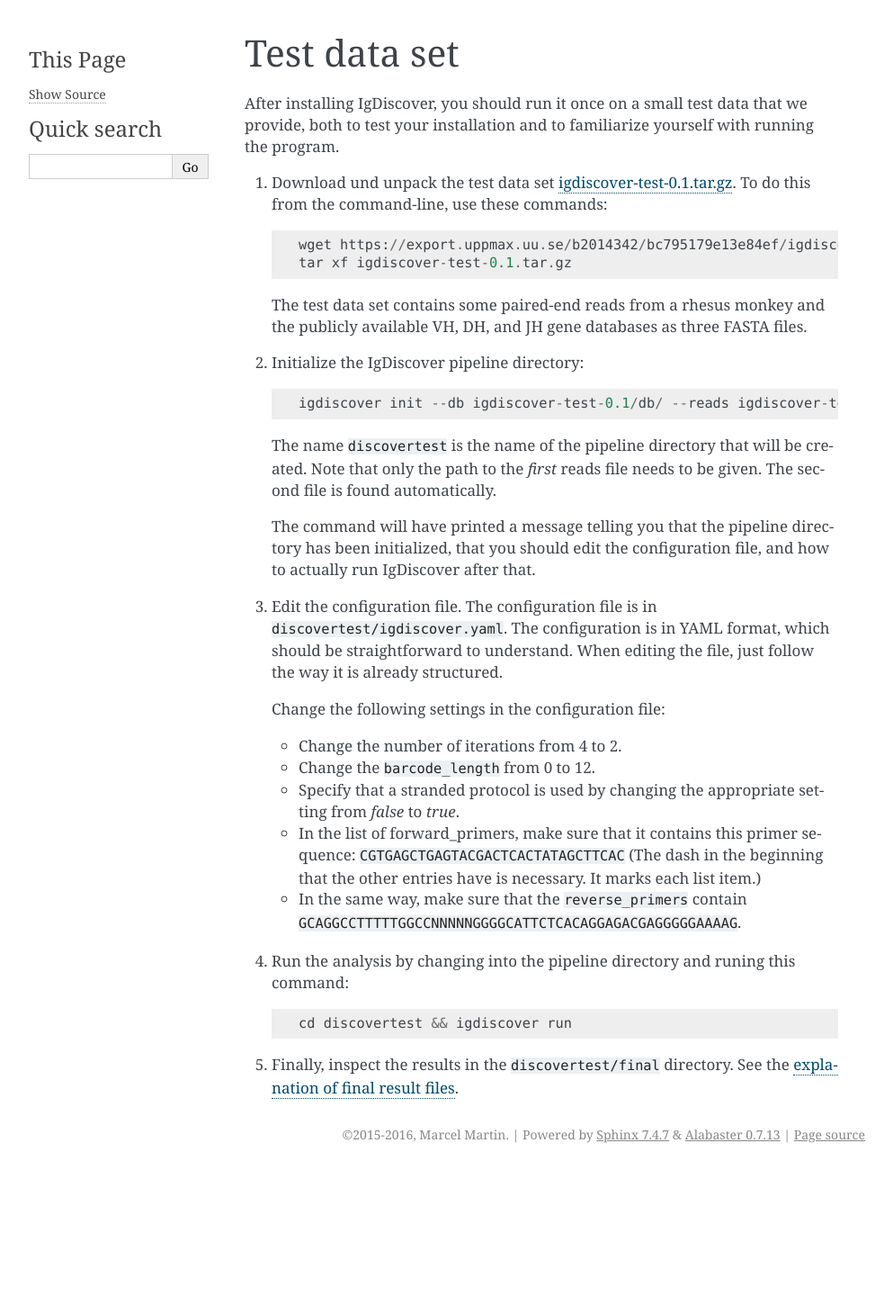
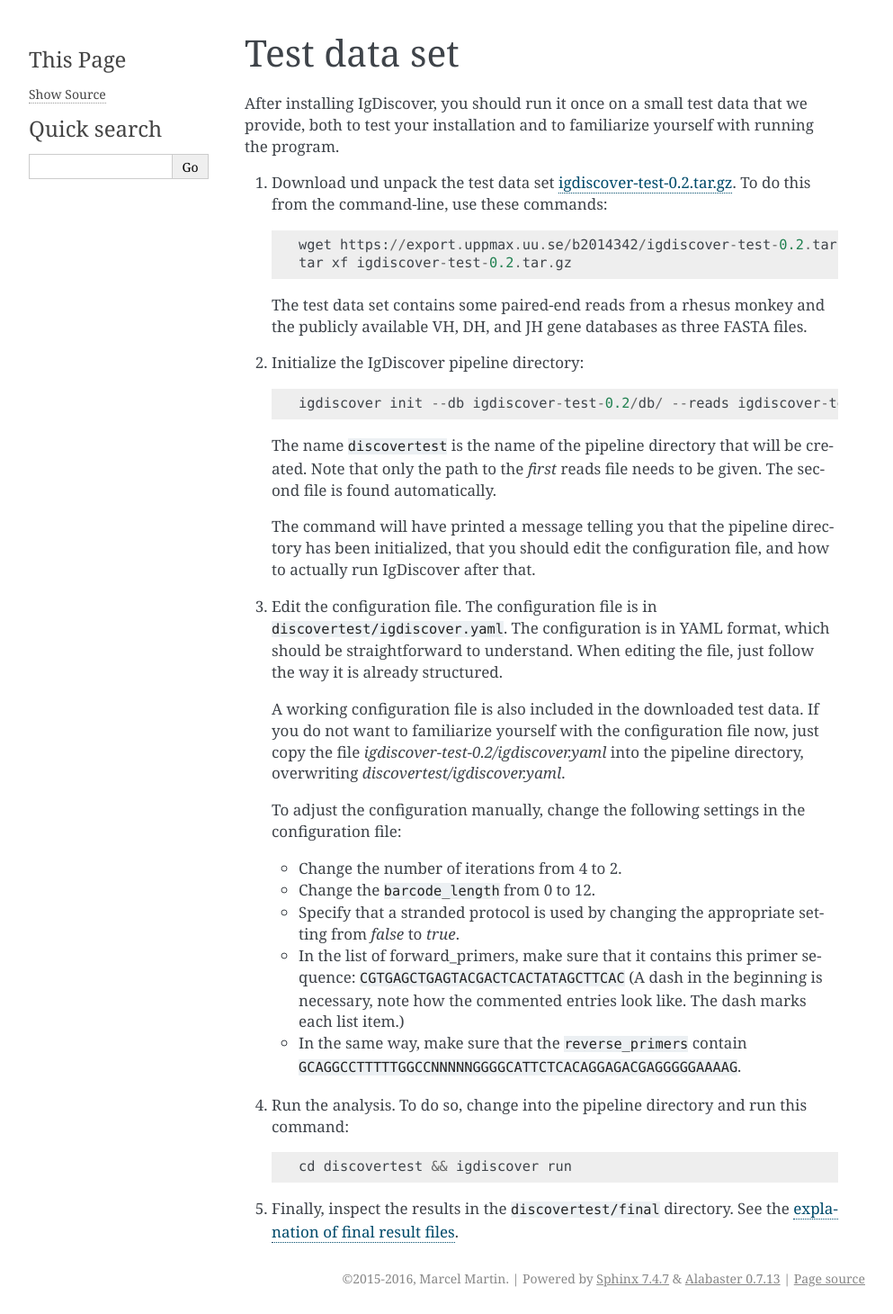
Before and after one commit to NBISweden/IgDiscover-legacy, a Sphinx documentation site: the page built from doc/testing.rst, in a window 1280 px wide. Shown: the whole page at 90% size, without its empty margins (148-1141 px from the left). Built offline with Sphinx 7.4.7, drawn with Linux system fonts in a browser that asks for light colours; before the commit the page ends 1300 px from its top, so only the background shows below that.

Commit message:
Update test data set to 0.2

```diff
--- a/doc/testing.rst
+++ b/doc/testing.rst
@@ -8,20 +8,20 @@ After installing IgDiscover, you should run it once on a small test data that we
 provide, both to test your installation and to familiarize yourself with
 running the program.
 
-1. Download und unpack the test data set igdiscover-test-0.1.tar.gz_. To do this
+1. Download und unpack the test data set igdiscover-test-0.2.tar.gz_. To do this
    from the command-line, use these commands::
 
-	wget https://export.uppmax.uu.se/b2014342/bc795179e13e84ef/igdiscover-test-0.1.tar.gz
-	tar xf igdiscover-test-0.1.tar.gz
+	wget https://export.uppmax.uu.se/b2014342/igdiscover-test-0.2.tar.gz
+	tar xf igdiscover-test-0.2.tar.gz
 
-.. _igdiscover-test-0.1.tar.gz: https://export.uppmax.uu.se/b2014342/bc795179e13e84ef/igdiscover-test-0.1.tar.gz
+.. _igdiscover-test-0.2.tar.gz: https://export.uppmax.uu.se/b2014342/igdiscover-test-0.2.tar.gz
 
    The test data set contains some paired-end reads from a rhesus monkey and the
    publicly available VH, DH, and JH gene databases as three FASTA files.
 
 2. Initialize the IgDiscover pipeline directory::
 
-	igdiscover init --db igdiscover-test-0.1/db/ --reads igdiscover-test-0.1/reads.1.fastq.gz discovertest
+	igdiscover init --db igdiscover-test-0.2/db/ --reads igdiscover-test-0.2/reads.1.fastq.gz discovertest
 
    The name ``discovertest`` is the name of the pipeline directory that will be
    created. Note that only the path to the *first* reads file needs to be
@@ -36,19 +36,27 @@ running the program.
    should be straightforward to understand. When editing the file, just follow
    the way it is already structured.
 
-   Change the following settings in the configuration file:
+   A working configuration file is also included in the downloaded test data.
+   If you do not want to familiarize yourself with the configuration file now,
+   just copy the file `igdiscover-test-0.2/igdiscover.yaml` into the pipeline
+   directory, overwriting `discovertest/igdiscover.yaml`.
+
+   To adjust the configuration manually, change the following settings in the
+   configuration file:
 
    - Change the number of iterations from 4 to 2.
    - Change the ``barcode_length`` from 0 to 12.
    - Specify that a stranded protocol is used by changing the appropriate
      setting from *false* to *true*.
    - In the list of forward_primers, make sure that it contains this primer
-     sequence: ``CGTGAGCTGAGTACGACTCACTATAGCTTCAC`` (The dash in the beginning
-     that the other entries have is necessary. It marks each list item.)
+     sequence: ``CGTGAGCTGAGTACGACTCACTATAGCTTCAC`` (A dash in the beginning
+     is necessary, note how the commented entries look like. The dash marks each
+     list item.)
    - In the same way, make sure that the ``reverse_primers`` contain
      ``GCAGGCCTTTTTGGCCNNNNNGGGGCATTCTCACAGGAGACGAGGGGGAAAAG``.
 
-4. Run the analysis by changing into the pipeline directory and runing this command::
+4. Run the analysis. To do so, change into the pipeline directory and run this
+   command::
 
 	cd discovertest && igdiscover run
 
```
